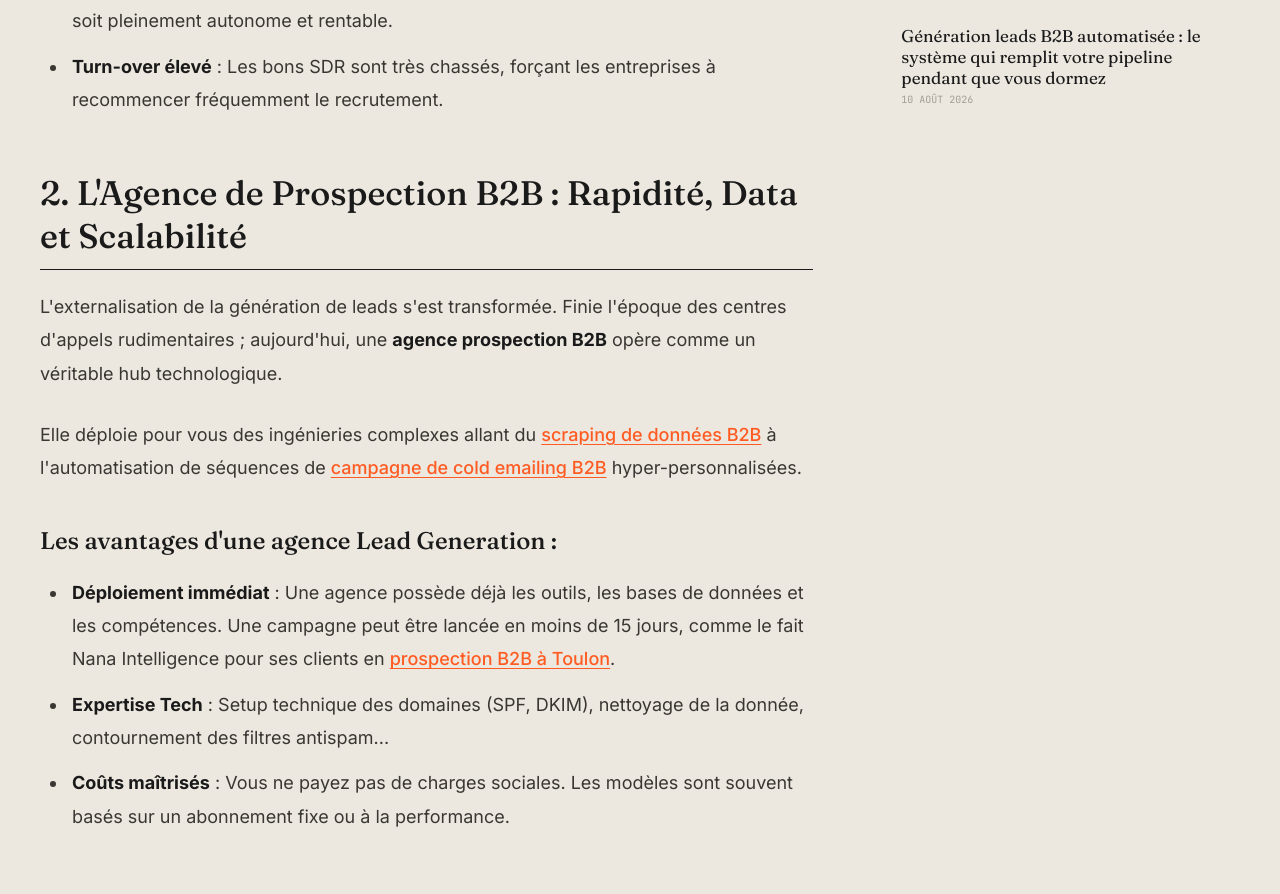
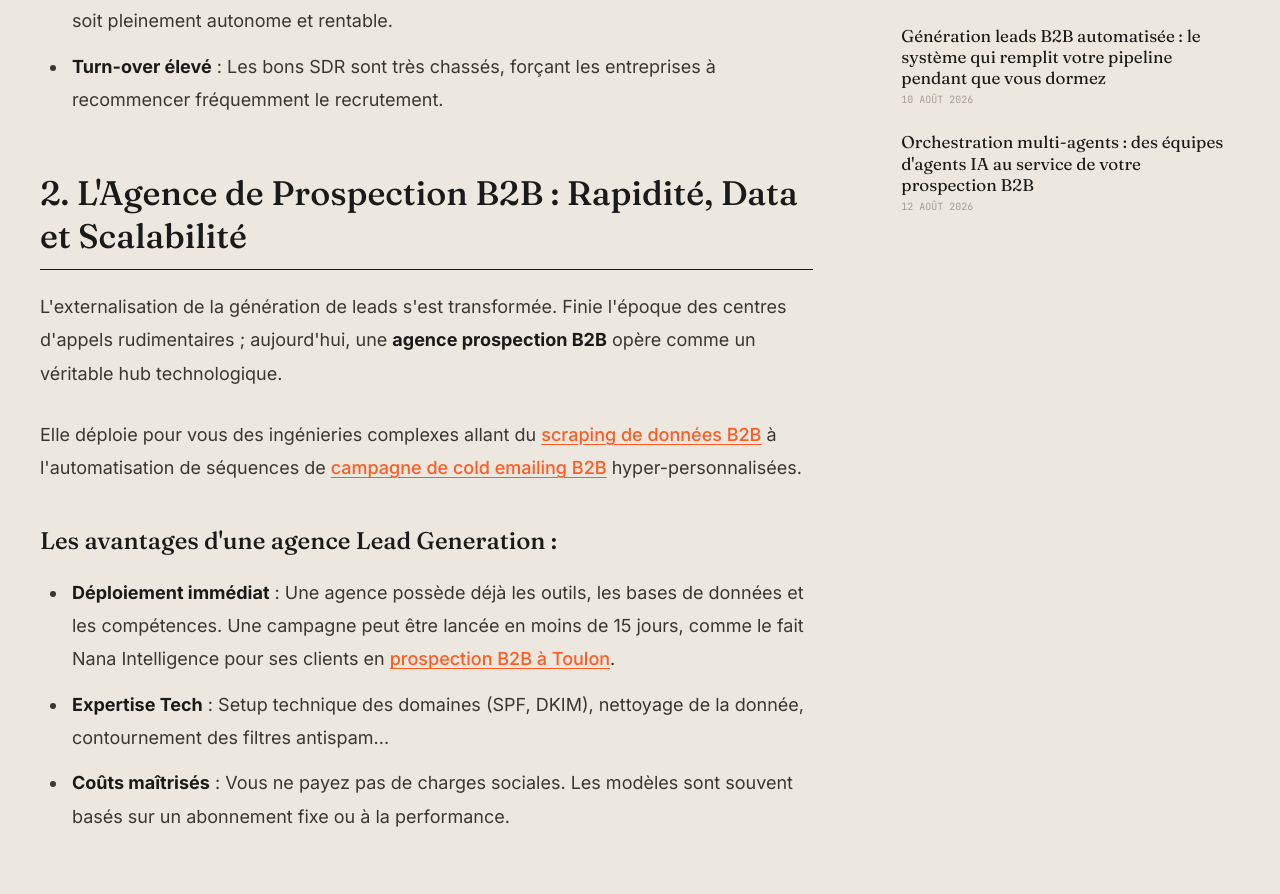
Before and after one commit to Jimmyjoe13/Nana-intelligence, a Next.js app: page /blog/1 in a window 1280 px wide. Shown: the part 2520-3414 px from the top of the page. Built offline with nearby package versions, Linux system fonts and the light colour scheme; no server answers.

Commit message:
feat(seo): article — Orchestration multi-agents : des équipes d'agents IA au service de votre prospection B2B

```diff
--- a/src/mocks/blog.ts
+++ b/src/mocks/blog.ts
@@ -1057,6 +1057,57 @@ export const blogPosts = [
 <p>Vous voulez voir à quoi ressemble votre machine sur mesure ? <strong><a href="/contact">On en parle 30 min (audit gratuit, sans engagement)</a></strong>. Vous repartez avec un plan d'action clair — et la certitude que votre prochain RDV qualifié ne dépendra plus de votre capacité à envoyer des emails à 22h le dimanche.</p>
 <p><em>P.S. : Si vous préférez tester l'approche LinkedIn d'abord, notre article <a href="/blog/lead-generation-linkedin-b2b-2026-methode-agenda-sans-spammer">Lead Generation LinkedIn B2B 2026</a> détaille la méthode étape par étape.</em></p>
     `
+  },
+  {
+    id: 16,
+    title: "Orchestration multi-agents : des équipes d'agents IA au service de votre prospection B2B",
+    excerpt: "LangGraph, CrewAI, Human-in-the-Loop : comment l'orchestration multi-agents transforme la prospection B2B en 2026. Le guide des dirigeants de PME.",
+    category: "IA / AUTOMATISATION",
+    date: "12 Août 2026",
+    readTime: "4 MIN",
+    image: "https://images.unsplash.com/photo-1556761175-b413da4baf72?q=80&w=800&auto=format&fit=crop",
+    structuredInternalLinks: [
+      { "@type": "WebPage", "url": "/services/automatisation-sales", "name": "Automatisation sales B2B" },
+      { "@type": "WebPage", "url": "/services/scraping-b2b", "name": "Scraping B2B" },
+      { "@type": "WebPage", "url": "/contact", "name": "Contactez Nana Intelligence" },
+    ],
+    content: `
+<p>Il y a encore deux ans, « utiliser l'IA » signifiait ouvrir un chatbot et lui taper un prompt. En 2026, le paysage a basculé : l'intelligence artificielle n'est plus un outil que l'on consulte, c'est une équipe que l'on orchestre. On parle désormais d'<strong>orchestration multi-agents</strong> : des agents IA spécialisés qui communiquent entre eux, se répartissent les tâches et exécutent des workflows complets sur plusieurs jours, sans que vous ayez à tout piloter à la main.</p>
+
+<p>Pour un dirigeant de PME B2B, ce n'est pas de la science-fiction. C'est la différence entre un commercial qui prospecte seul dans son coin et une équipe qui attaque le marché en coordonnée. Voici comment fonctionne cette nouvelle génération d'automatisation, et pourquoi elle change concrètement votre prospection.</p>
+
+<h2>1. De l'agent unique à l'équipe d'agents spécialisés</h2>
+<p>La première génération d'agents IA était généraliste : un assistant unique censé tout faire, du devis à la relance, en passant par la rédaction. Résultat : un « stagiaire » qu'il fallait relire en permanence. L'orchestration multi-agents inverse la logique. Au lieu d'un agent qui sait tout faire à moitié, on déploie une <strong>équipe d'agents spécialisés</strong> : un agent de recherche, un agent de rédaction, un agent de conformité, un agent de qualification. Chacun a son rôle, ses outils et son périmètre — comme un vrai service commercial.</p>
+
+<p>L'analogie est parlante : vous ne demandez pas à votre meilleur commercial de faire aussi la compta, le marketing et l'administratif. Vous organisez des compétences complémentaires. C'est exactement la logique des systèmes multi-agents, et c'est ce qui les rend infiniment plus fiables qu'un gros modèle unique bricolé en interne.</p>
+
+<h2>2. Comment fonctionne l'orchestration multi-agents</h2>
+<p>Concrètement, un orchestrateur décompose un objectif complexe en plusieurs tâches, les assigne aux bons agents, puis vérifie les résultats intermédiaires avant de lancer l'étape suivante. L'agent de recherche collecte les données, l'agent de rédaction transforme ces données en message personnalisé, l'agent de conformité valide que tout est conforme, et l'agent de qualification décide qui mérite une relance ou un appel.</p>
+
+<p>Cette chaîne est le cœur de la prospection moderne. Elle s'appuie sur les mêmes briques que celles que nous déployons chez Nana Intelligence : un socle de <a href="/services/automatisation-sales">automatisation sales B2B</a> qui connecte l'IA à votre CRM, et une alimentation en données propres grâce au <a href="/services/scraping-b2b">scraping B2B</a>. Sans données vérifiées en amont, aucun agent ne peut bien travailler.</p>
+
+<h2>3. Les frameworks à connaître (sans jargon inutile)</h2>
+<p>Le marché des frameworks d'agents s'est structuré très vite. Côté open source et flexibilité, <strong>LangGraph</strong> et <strong>CrewAI</strong> dominent les débats : ils permettent de définir des équipes d'agents, leurs rôles et leurs dépendances, avec un contrôle fin sur chaque étape. Côté entreprise, les plateformes historiques de RPA comme <strong>UiPath</strong> et <strong>Blue Prism</strong> marient désormais l'automatisation classique des processus avec des agents intelligents — un choix rassurant quand l'infrastructure existante est déjà lourde.</p>
+
+<p>Pour une PME, la bonne nouvelle est qu'il n'est plus nécessaire de choisir un mastodonte. Un orchestration légère, adossée à des modèles de qualité et à un CRM bien configuré, suffit à automatiser une grande partie de la chaîne de prospection : segmentation, personnalisation, envoi, suivi, relance.</p>
+
+<h2>4. L'économie des modèles : pourquoi c'est le bon moment</h2>
+<p>Un frein majeur a sauté en 2026 : le coût. La chute des prix des tokens et l'essor des modèles open-poids optimisés (les déclinaisons de Llama, les modèles de routage ultra-rapides) permettent de déployer des automatisations à grande échelle sans faire exploser les budgets. Là où il fallait autrefois des dizaines de milliers d'euros d'infrastructure, une PME peut aujourd'hui orchestrer des centaines d'interactions par jour pour un coût marginal dérisoire.</p>
+
+<p>C'est ce changement économique qui rend l'orchestration multi-agents accessible, y compris pour les structures de 5 à 50 salariés. Le vrai investissement n'est plus technologique : il est dans la méthode, la qualité des données et la supervision humaine.</p>
+
+<h2>5. Sécurité et gouvernance : le garde-fou indispensable</h2>
+<p>Plus les agents sont autonomes, plus la gouvernance devient critique. Les meilleures équipes appliquent ce que les spécialistes appellent la <strong>Governance-as-Code</strong> : des politiques de contrôle d'accès, des principes de type Zero Trust et une <strong>validation humaine ciblée</strong> (Human-in-the-Loop) sur les étapes à risque. Concrètement : l'agent peut tout préparer, mais c'est un humain qui valide l'envoi d'un message important ou le passage en appel.</p>
+
+<p>Cette supervision n'est pas un frein, c'est un accélérateur de confiance. Elle protège votre réputation d'expéditeur, votre conformité (rappelons que l'IA Act impose traçabilité et transparence) et la qualité de vos rendez-vous. Un agent qui tourne sans garde-fou peut faire des dégâts en une nuit ; une équipe d'agents bien gouvernée travaille pour vous pendant que vous dormez.</p>
+
+<h2>6. Ce que ça change pour votre prospection B2B</h2>
+<p>Concrètement, l'orchestration multi-agents transforme votre pipeline : les cibles sont identifiées automatiquement, les messages sont personnalisés à l'échelle, les relances sont déclenchées au bon moment, et seuls les prospects réellement qualifiés arrivent dans l'agenda de vos commerciaux. Fini la prospection manuelle chronophage, place à un système qui apprend, s'ajuste et s'améliore en continu.</p>
+
+<p>Chez Nana Intelligence, nous concevons ces architectures pour les PME B2B de la région PACA et au-delà : collecte de données, orchestration des agents, connexion CRM, supervision humaine. L'objectif est simple — plus de rendez-vous qualifiés, sans y passer vos journées.</p>
+
+<p>Prêt à passer de l'agent unique à l'équipe d'agents ? Profitez d'un <strong>audit gratuit</strong> ou d'un <strong>appel découverte</strong> pour voir comment l'orchestration multi-agents peut remplir votre pipeline.</p>
+    `
   }
 ];
 
```
Also changed, not shown: src/mocks/agencies.ts (+6 -6 lines).
